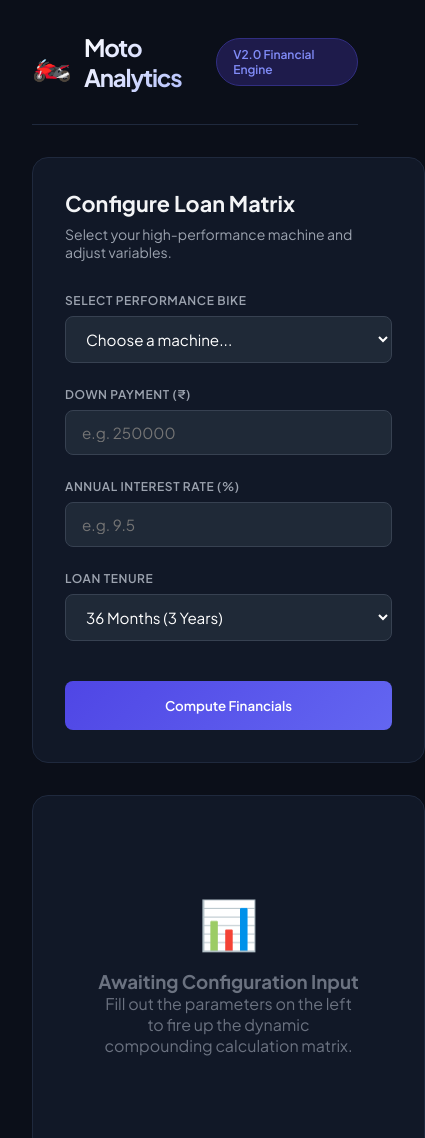
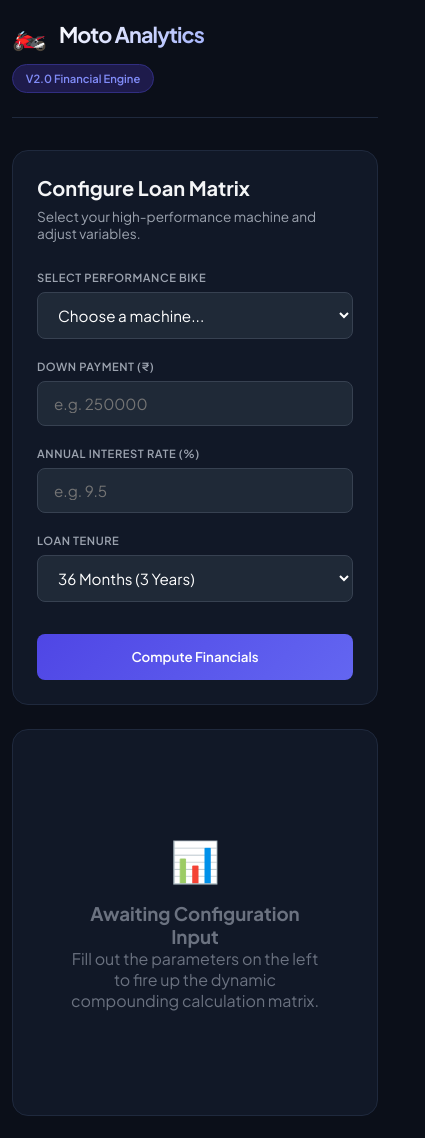
Before and after one commit to epecayu65789-design/superbike, a website: page superbike/public/index.html in a window 390 px wide. Shown: the top 1138 px of the page, 425 px wide, since content can reach past the window. Drawn offline with Linux system fonts and the light colour scheme.

Commit message:
Refactor CSS for better responsiveness and layout
Updated styles for responsiveness and improved layout.

```diff
--- a/superbike/public/style.css
+++ b/superbike/public/style.css
@@ -12,11 +12,11 @@ body {
     background-color: #0b0f19; /* Deep cosmic dark background */
     color: #f3f4f6;
     min-height: 100vh;
-    padding: 2rem;
+    padding: 2rem 1.5rem; /* Balanced base padding for all devices */
 }
 
 .container {
-    max-width: 1300px;
+    max-width: 1200px;
     margin: 0 auto;
 }
 
@@ -27,7 +27,7 @@ body {
     display: flex;
     justify-content: space-between;
     align-items: center;
-    padding-bottom: 2rem;
+    padding-bottom: 1.5rem;
     border-bottom: 1px solid #1f293d;
     margin-bottom: 2rem;
 }
@@ -39,15 +39,14 @@ body {
 }
 
 .brand-icon {
-    font-size: 2rem;
+    font-size: 1.75rem;
 }
 
 .brand h1 {
-    font-size: 1.5rem;
+    font-size: 1.35rem;
     font-weight: 700;
-    letter-spacing: -0.05em;
+    letter-spacing: -0.04em;
     background: linear-gradient(135deg, #ffffff 0%, #a5b4fc 100%);
-    background-clip: text;
     -webkit-background-clip: text;
     -webkit-text-fill-color: transparent;
 }
@@ -55,46 +54,40 @@ body {
 .badge-pill {
     background-color: #1e1b4b;
     color: #818cf8;
-    padding: 0.5rem 1rem;
+    padding: 0.4rem 0.8rem;
     border-radius: 9999px;
-    font-size: 0.75rem;
+    font-size: 0.7rem;
     font-weight: 600;
     border: 1px solid #312e81;
 }
 
 /* ==========================================================================
-   3. WORKSPACE DASHBOARD GRID
+   3. BASE LAYOUT GRID (Default: Desktop/Large Screens)
    ========================================================================== */
 .dashboard-grid {
     display: grid;
-    grid-template-columns: 1fr 1.5fr; /* Controls Left vs Right width ratio */
-    gap: 2rem;
+    grid-template-columns: 1fr 1.4fr; /* Two side-by-side columns */
+    gap: 1.75rem;
 }
 
-@media (max-width: 900px) {
-    .dashboard-grid {
-        grid-template-columns: 1fr; /* Stacks vertically on mobile screens */
-    }
-}
-
-/* Base Card Panel Component */
+/* Base Panel Styles */
 .control-panel, .results-panel {
-    background-color: #111827; /* Rich secondary dark slate */
+    background-color: #111827;
     border: 1px solid #1f293d;
     border-radius: 16px;
     padding: 2rem;
 }
 
 h2 {
-    font-size: 1.35rem;
+    font-size: 1.25rem;
     font-weight: 700;
     margin-bottom: 0.5rem;
 }
 
 .panel-subtitle {
     color: #9ca3af;
-    font-size: 0.875rem;
-    margin-bottom: 2rem;
+    font-size: 0.85rem;
+    margin-bottom: 1.75rem;
 }
 
 /* ==========================================================================
@@ -104,11 +97,11 @@ h2 {
     display: flex;
     flex-direction: column;
     gap: 0.5rem;
-    margin-bottom: 1.5rem;
+    margin-bottom: 1.25rem;
 }
 
 .input-group label {
-    font-size: 0.75rem;
+    font-size: 0.7rem;
     font-weight: 600;
     color: #9ca3af;
     text-transform: uppercase;
@@ -124,9 +117,9 @@ h2 {
     font-size: 0.95rem;
     outline: none;
     transition: all 0.2s ease;
+    width: 100%;
 }
 
-/* Glow highlight when user interacts with inputs */
 .input-group input:focus, .input-group select:focus {
     border-color: #6366f1;
     box-shadow: 0 0 0 3px rgba(99, 102, 241, 0.2);
@@ -136,13 +129,13 @@ h2 {
     background: linear-gradient(135deg, #4f46e5 0%, #6366f1 100%);
     color: #ffffff;
     border: none;
-    padding: 1rem;
+    padding: 0.9rem;
     border-radius: 8px;
     font-weight: 600;
     width: 100%;
     cursor: pointer;
-    transition: transform 0.2s cubic-bezier(0.16, 1, 0.3, 1), box-shadow 0.2s ease;
-    margin-top: 1rem;
+    transition: transform 0.2s ease, box-shadow 0.2s ease;
+    margin-top: 0.75rem;
 }
 
 .calc-btn:hover {
@@ -151,7 +144,7 @@ h2 {
 }
 
 /* ==========================================================================
-   5. RESULTS DISPLAYS & MATRIX
+   5. RESULTS DISPLAY & MATRIX
    ========================================================================== */
 .panel-state {
     display: flex;
@@ -159,37 +152,36 @@ h2 {
     height: 100%;
 }
 
-/* Empty Placeholder Styling */
 #placeholderState {
     align-items: center;
     justify-content: center;
     text-align: center;
-    padding: 4rem 2rem;
+    padding: 5rem 2rem;
     color: #6b7280;
 }
 
 .placeholder-icon {
-    font-size: 3rem;
+    font-size: 2.5rem;
     margin-bottom: 1rem;
 }
 
-/* Metric Display Output Cards Layout */
+/* Output Metric Layout (Default: Desktop) */
 .metrics-matrix {
     display: grid;
-    grid-template-columns: repeat(auto-fit, minmax(200px, 1fr));
+    grid-template-columns: repeat(3, 1fr); /* Forms 3 neat columns */
     gap: 1rem;
-    margin: 2rem 0;
+    margin: 1.5rem 0;
 }
 
 .metric-card {
     background-color: #1f2937;
     border: 1px solid #374151;
-    padding: 1.25rem;
+    padding: 1.25rem 1rem;
     border-radius: 12px;
 }
 
 .card-label {
-    font-size: 0.7rem;
+    font-size: 0.65rem;
     font-weight: 700;
     color: #9ca3af;
     letter-spacing: 0.05em;
@@ -198,14 +190,13 @@ h2 {
 }
 
 .card-value {
-    font-size: 1.5rem;
+    font-size: 1.35rem;
     font-weight: 700;
 }
 
-/* Highlighting the primary Monthly EMI container with a green neon ring */
 .glow-green {
     border-color: #10b981;
-    box-shadow: 0 0 15px rgba(16, 185, 129, 0.15);
+    box-shadow: 0 0 15px rgba(16, 185, 129, 0.12);
 }
 .glow-green .card-value {
     color: #10b981;
@@ -219,8 +210,8 @@ h2 {
 }
 
 .schedule-wrapper h3 {
-    font-size: 1rem;
-    margin-bottom: 1rem;
+    font-size: 0.95rem;
+    margin-bottom: 0.75rem;
     color: #e5e7eb;
 }
 
@@ -235,7 +226,7 @@ table {
     width: 100%;
     border-collapse: collapse;
     text-align: left;
-    font-size: 0.875rem;
+    font-size: 0.85rem;
 }
 
 th, td {
@@ -248,16 +239,62 @@ th {
     color: #9ca3af;
     font-weight: 600;
     position: sticky;
-    top: 0; /* Keeps headers frozen while scrolling table rows */
+    top: 0;
 }
 
 tr:hover td {
     background-color: #1e293b;
 }
 
-/* ==========================================================================
-   7. INTERACTIVE UTILITIES
-   ========================================================================== */
 .hidden {
     display: none !important;
 }
+
+/* ==========================================================================
+   7. 📱 DYNAMIC MEDIA QUERIES (The Device Adaptation Logic)
+   ========================================================================== */
+
+/* BREAKPOINT 1: For tablets and medium displays (Screen size <= 960px) */
+@media (max-width: 960px) {
+    .dashboard-grid {
+        grid-template-columns: 1fr; /* Drop the side-by-side grid, stack panels vertically */
+        gap: 1.5rem;
+    }
+
+    .control-panel, .results-panel {
+        padding: 1.5rem; /* Shave down excess panel padding to save screen space */
+    }
+}
+
+/* BREAKPOINT 2: For mobile phones (Screen size <= 600px) */
+@media (max-width: 600px) {
+    body {
+        padding: 1rem 0.75rem; /* Minimize page borders so layout utilizes maximum edge space */
+    }
+
+    .app-header {
+        flex-direction: column; /* Stacks brand icon/title above the version badge */
+        align-items: flex-start;
+        gap: 0.75rem;
+    }
+
+    /* Stack output summaries into 1 single vertical column instead of squishing them across */
+    .metrics-matrix {
+        grid-template-columns: 1fr;
+        gap: 0.75rem;
+    }
+
+    .metric-card {
+        padding: 1rem;
+    }
+
+    .card-value {
+        font-size: 1.25rem;
+    }
+
+    /* Shrink table padding slightly to prevent horizontal scrolling on small phone viewports */
+    th, td {
+        padding: 0.6rem 0.5rem;
+        font-size: 0.75rem;
+    }
+}
```
